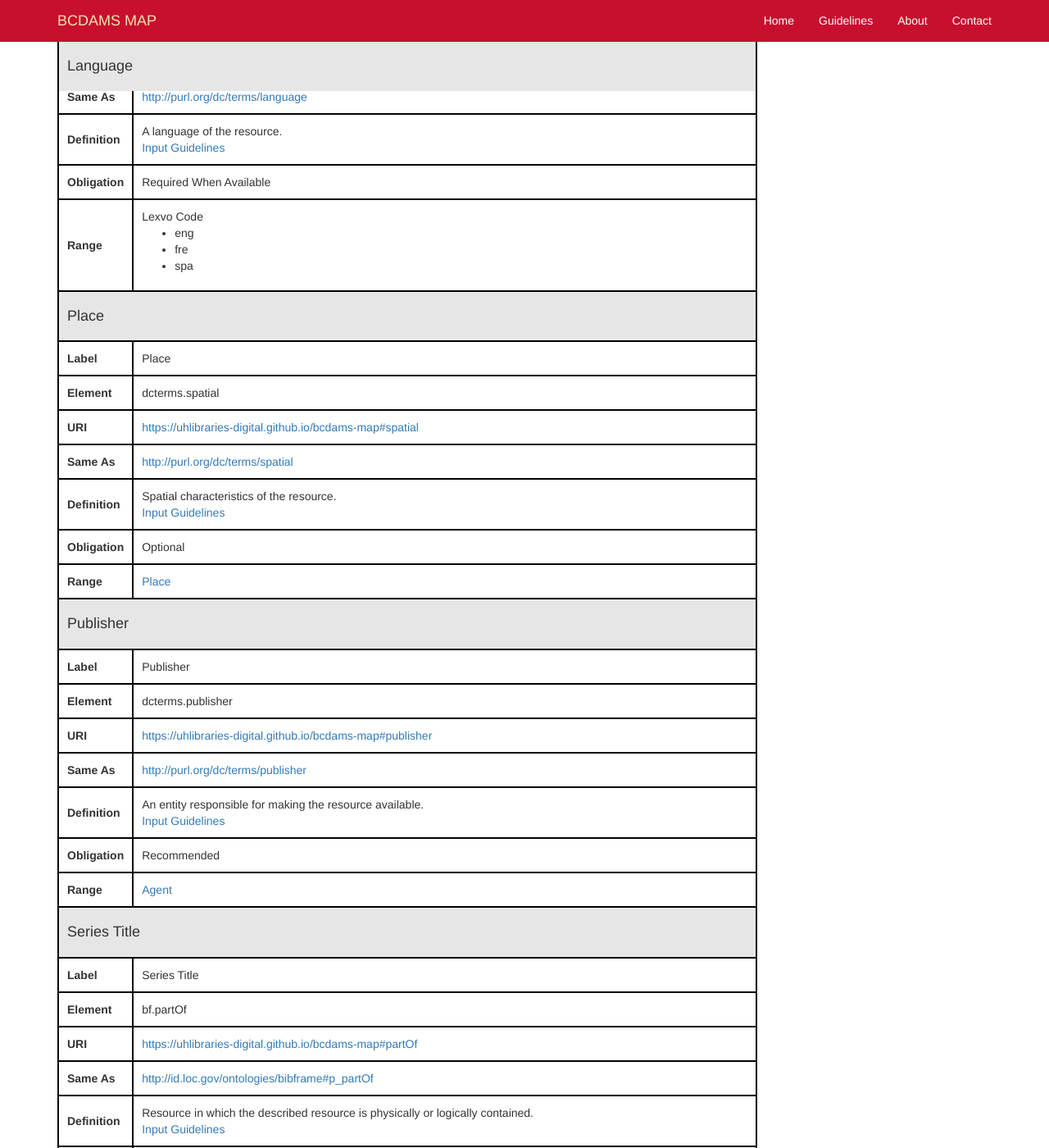
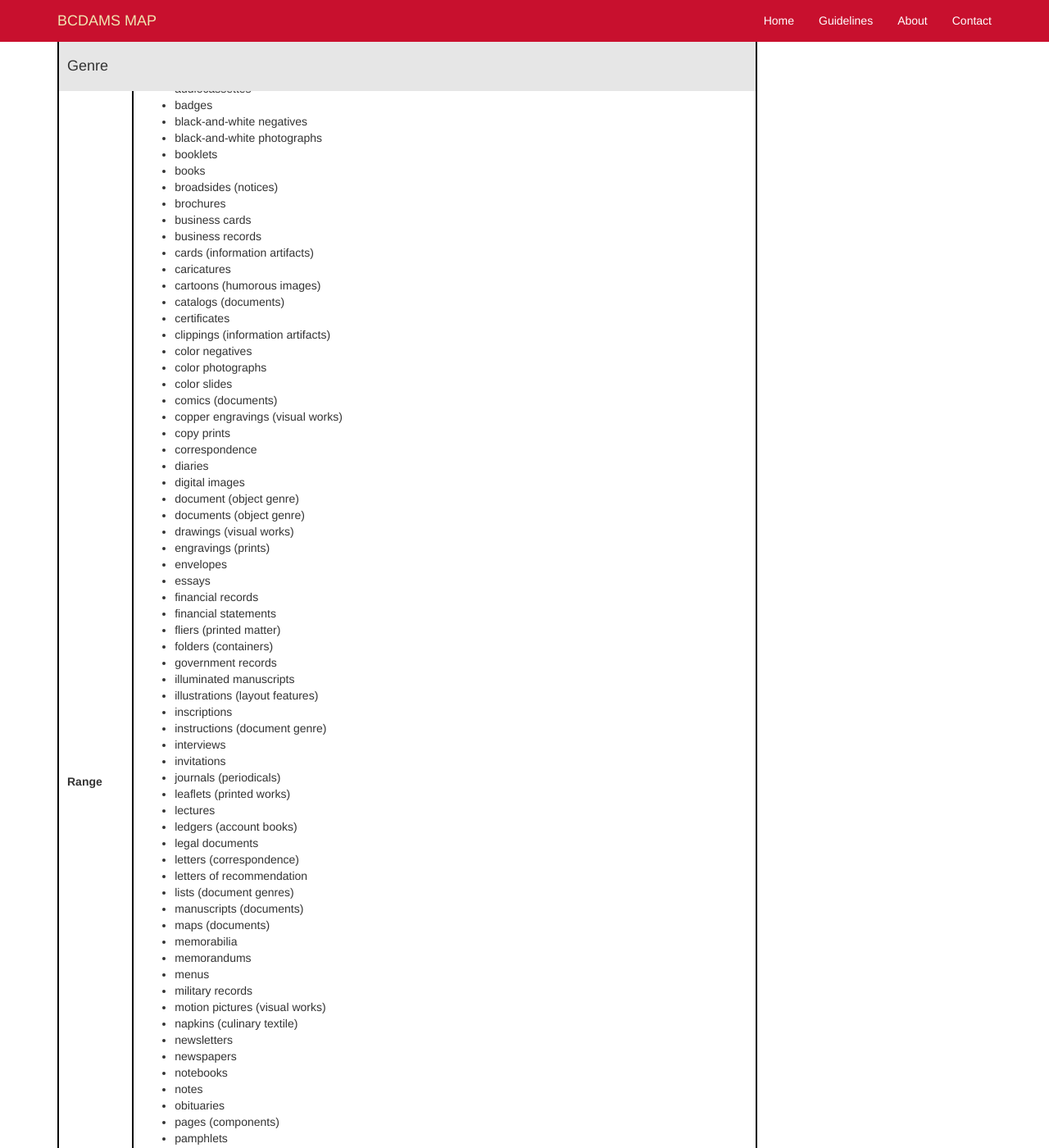
Before and after one commit to uhlibraries-digital/bcdams-map, a Jekyll site: the page built from index.html, in a window 1280 px wide and 1400 px high, scrolled down 3460 px. Shown: the whole window at 82% size. Built offline with Jekyll 4.4.1, drawn with Linux system fonts in a browser that asks for light colours; nearby versions of some CDN libraries; the list of posts is cut into pages by our own code; comment, search, counter and statistics services are not loaded; some of the changed text lies outside the part shown.

Commit message:
Update hasType.yml

```diff
--- a/_data/elements/hasType.yml
+++ b/_data/elements/hasType.yml
@@ -8,6 +8,113 @@ type: "descriptive"
 repeatable: true
 range:
   - label: "AAT Genre Term"
+    values:
+      - "admission tickets"
+      - "advertisements"
+      - "agendas (administrative records)"
+      - "annual reports"
+      - "application forms"
+      - "architectural documents"
+      - "architectural drawings (visual works)"
+      - "architectural models"
+      - "art (fine art)"
+      - "articles"
+      - "audiocassettes"
+      - "badges"
+      - "black-and-white negatives"
+      - "black-and-white photographs"
+      - "booklets"
+      - "books"
+      - "broadsides (notices)"
+      - "brochures"
+      - "business cards"
+      - "business records"
+      - "cards (information artifacts)"
+      - "caricatures"
+      - "cartoons (humorous images)"
+      - "catalogs (documents)"
+      - "certificates"
+      - "clippings (information artifacts)"
+      - "color negatives"
+      - "color photographs"
+      - "color slides"
+      - "comics (documents)"
+      - "copper engravings (visual works)"
+      - "copy prints"
+      - "correspondence"
+      - "diaries"
+      - "digital images"
+      - "document (object genre)"
+      - "documents (object genre)"
+      - "drawings (visual works)"
+      - "engravings (prints)"
+      - "envelopes"
+      - "essays"
+      - "financial records"
+      - "financial statements"
+      - "fliers (printed matter)"
+      - "folders (containers)"
+      - "government records"
+      - "illuminated manuscripts"
+      - "illustrations (layout features)"
+      - "inscriptions"
+      - "instructions (document genre)"
+      - "interviews"
+      - "invitations"
+      - "journals (periodicals)"
+      - "leaflets (printed works)"
+      - "lectures"
+      - "ledgers (account books)"
+      - "legal documents"
+      - "letters (correspondence)"
+      - "letters of recommendation"
+      - "lists (document genres)"
+      - "manuscripts (documents)"
+      - "maps (documents)"
+      - "memorabilia"
+      - "memorandums"
+      - "menus"
+      - "military records"
+      - "motion pictures (visual works)"
+      - "napkins (culinary textile)"
+      - "newsletters"
+      - "newspapers"
+      - "notebooks"
+      - "notes"
+      - "obituaries"
+      - "pages (components)"
+      - "pamphlets"
+      - "paper money"
+      - "periodicals"
+      - "photographs"
+      - "plates (illustrations)"
+      - "playbills"
+      - "poems"
+      - "postcards"
+      - "posters"
+      - "presentation copies"
+      - "press releases"
+      - "prints (visual works)"
+      - "programs (documents)"
+      - "property records"
+      - "questionnaires"
+      - "reports"
+      - "résumés (personnel records)"
+      - "rosters"
+      - "sashes (costume accessories)"
+      - "school yearbooks"
+      - "scrapbooks"
+      - "sheet music"
+      - "sketches"
+      - "songs (musical compositions)"
+      - "speeches (documents)"
+      - "stamps (tools)"
+      - "stickers"
+      - "surveys (documents)"
+      - "T-shirts"
+      - "telegrams"
+      - "woodcuts (prints)"
+      - "yearbooks"
 crosswalk:
   avalon:
     label: "Genre"
```
